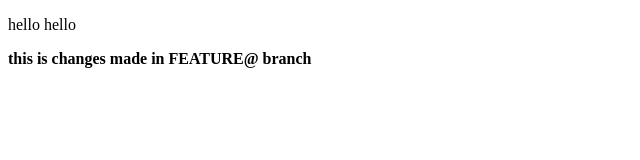
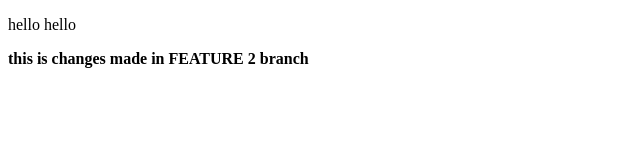
Before and after one commit to Stiffy-timmy/localrepo, a plain HTML site: page index.html in a window 1280 px wide. Shown: the full height of the page, 0-640 px from the left. Drawn offline with Linux system fonts and the light colour scheme.

Commit message:
Updated feature 2

```diff
--- a/index.html
+++ b/index.html
@@ -7,7 +7,7 @@
 </head>
 <body>
     <p>hello hello</p>
-    <p><b>this is changes made in FEATURE@ branch</b></p>
+    <p><b>this is changes made in FEATURE 2 branch</b></p>
 
 </body>
 </html>
```
